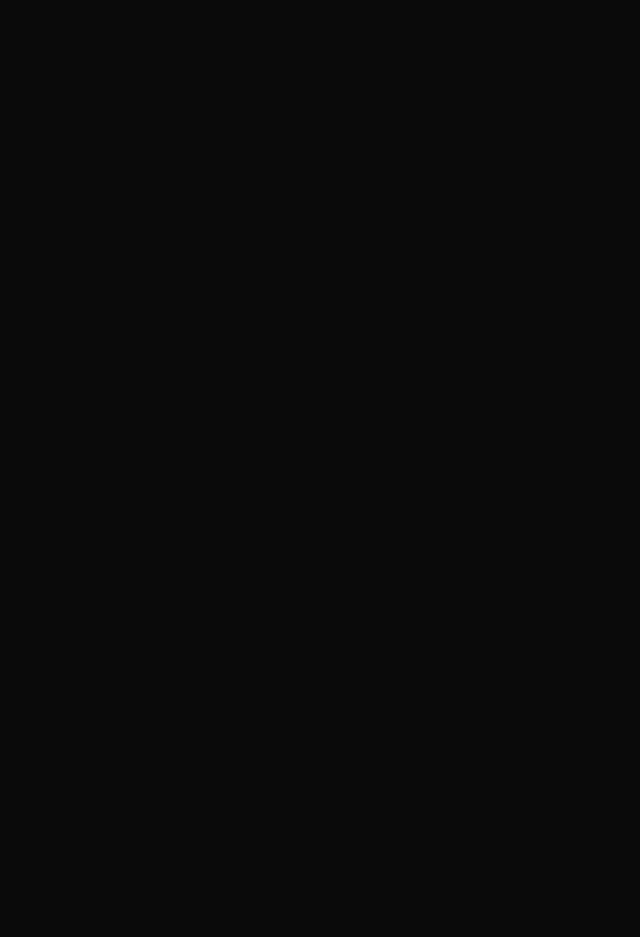
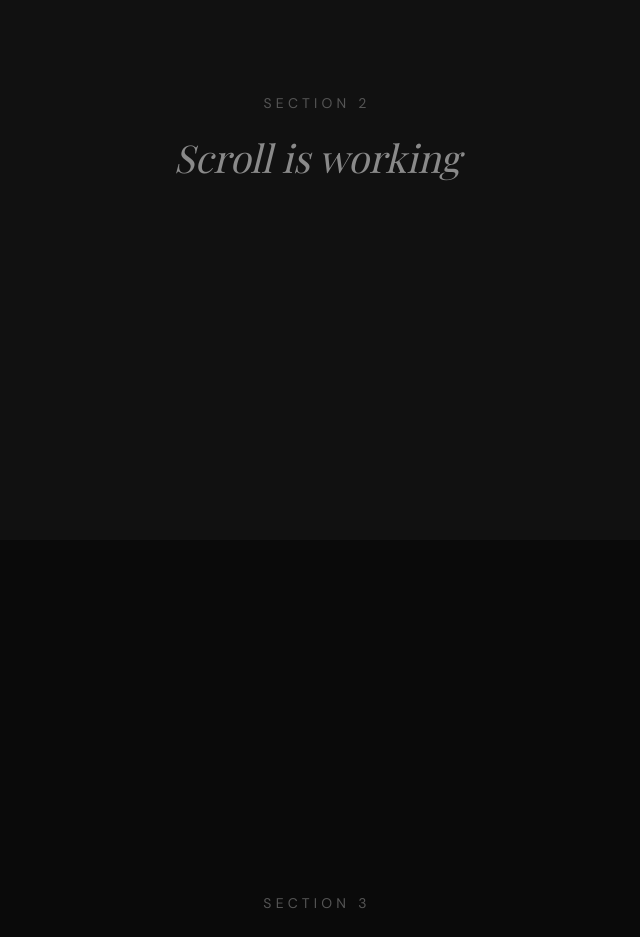
Before and after one commit to Citadel915/citadel-website, a Next.js app: page / in a window 1280 px wide. Shown: the part 1860-2797 px from the top of the page, without its empty margins (323-963 px from the left). Before the commit the page ends 800 px from the top, so only its background shows below. Built offline with nearby package versions, Linux system fonts and the light colour scheme.

Commit message:
GSAP + Lenis smooth scroll + scroll progress bar

```diff
--- a/src/app/layout.tsx
+++ b/src/app/layout.tsx
@@ -1,6 +1,8 @@
 import type { Metadata } from "next";
 import { Playfair_Display, DM_Sans, DM_Mono } from "next/font/google";
 import "./globals.css";
+import SmoothScroll from "@/components/layout/SmoothScroll";
+import ScrollProgress from "@/components/layout/ScrollProgress";
 
 const playfair = Playfair_Display({
   variable: "--font-playfair",
@@ -37,7 +39,10 @@ export default function RootLayout({
       lang="en"
       className={`${playfair.variable} ${dmSans.variable} ${dmMono.variable}`}
     >
-      <body>{children}</body>
+      <body>
+        <ScrollProgress />
+        <SmoothScroll>{children}</SmoothScroll>
+      </body>
     </html>
   );
 }
--- a/src/app/page.tsx
+++ b/src/app/page.tsx
@@ -1,6 +1,19 @@
+const sections = [
+  { label: "Section 1", bg: "#0A0A0A" },
+  { label: "Section 2", bg: "#111111" },
+  { label: "Section 3", bg: "#0A0A0A" },
+  { label: "Section 4", bg: "#111111" },
+  { label: "Section 5", bg: "#0A0A0A" },
+];
+
 export default function HomePage() {
   return (
-    <main className="min-h-screen flex flex-col items-center justify-center gap-6">
+    <main>
+      {/* Hero */}
+      <section
+        className="min-h-screen flex flex-col items-center justify-center gap-6"
+        style={{ backgroundColor: "#0A0A0A" }}
+      >
         <div className="flex flex-col items-center gap-3">
           <h1
             className="font-display text-citadel-text tracking-[0.15em] uppercase"
@@ -8,7 +21,8 @@ export default function HomePage() {
           >
             CITADEL
           </h1>
-        <p className="font-body uppercase text-citadel-gold tracking-[0.5em]"
+          <p
+            className="font-body uppercase text-citadel-gold tracking-[0.5em]"
             style={{ fontSize: "clamp(0.6rem, 1.4vw, 0.95rem)" }}
           >
             by Gold Standard
@@ -23,6 +37,25 @@ export default function HomePage() {
         >
           A new standard in vehicle custody
         </p>
+      </section>
+
+      {/* Scroll test sections */}
+      {sections.map((s, i) => (
+        <section
+          key={i}
+          className="min-h-screen flex flex-col items-center justify-center gap-4"
+          style={{ backgroundColor: s.bg }}
+        >
+          <p className="font-body text-citadel-text-muted tracking-[0.3em] uppercase text-sm">
+            {s.label}
+          </p>
+          <p className="font-display text-citadel-text-body italic"
+            style={{ fontSize: "clamp(1.5rem, 3vw, 2.5rem)" }}
+          >
+            Scroll is working
+          </p>
+        </section>
+      ))}
     </main>
   );
 }
--- /dev/null
+++ b/src/components/layout/ScrollProgress.tsx
@@ -0,0 +1,40 @@
+"use client";
+
+import { useEffect, useRef } from "react";
+import { gsap, ScrollTrigger } from "@/lib/gsap";
+
+export default function ScrollProgress() {
+  const barRef = useRef<HTMLDivElement>(null);
+
+  useEffect(() => {
+    const bar = barRef.current;
+    if (!bar) return;
+
+    const trigger = ScrollTrigger.create({
+      start: "top top",
+      end: "bottom bottom",
+      onUpdate: (self) => {
+        gsap.set(bar, { scaleX: self.progress });
+      },
+    });
+
+    return () => trigger.kill();
+  }, []);
+
+  return (
+    <div
+      ref={barRef}
+      style={{
+        position: "fixed",
+        top: 0,
+        left: 0,
+        width: "100%",
+        height: "2px",
+        background: "#C9A96E",
+        transformOrigin: "left center",
+        transform: "scaleX(0)",
+        zIndex: 9999,
+      }}
+    />
+  );
+}
--- /dev/null
+++ b/src/components/layout/SmoothScroll.tsx
@@ -0,0 +1,30 @@
+"use client";
+
+import { useEffect, ReactNode } from "react";
+import Lenis from "lenis";
+import { ScrollTrigger } from "@/lib/gsap";
+
+export default function SmoothScroll({ children }: { children: ReactNode }) {
+  useEffect(() => {
+    const lenis = new Lenis({
+      duration: 1.2,
+      easing: (t: number) => Math.min(1, 1.001 - Math.pow(2, -10 * t)),
+    });
+
+    lenis.on("scroll", () => ScrollTrigger.update());
+
+    let raf: number;
+    function tick(time: number) {
+      lenis.raf(time);
+      raf = requestAnimationFrame(tick);
+    }
+    raf = requestAnimationFrame(tick);
+
+    return () => {
+      cancelAnimationFrame(raf);
+      lenis.destroy();
+    };
+  }, []);
+
+  return <>{children}</>;
+}
--- /dev/null
+++ b/src/lib/gsap.ts
@@ -0,0 +1,10 @@
+"use client";
+
+import { gsap } from "gsap";
+import { ScrollTrigger } from "gsap/ScrollTrigger";
+
+gsap.registerPlugin(ScrollTrigger);
+
+gsap.defaults({ ease: "power3.out", duration: 0.8 });
+
+export { gsap, ScrollTrigger };
```
Lines whose indentation alone changed are shown as unchanged.
